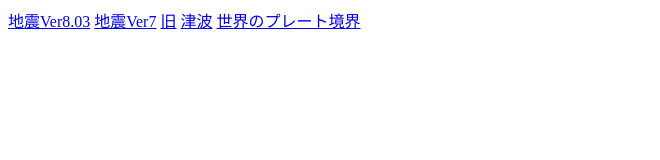
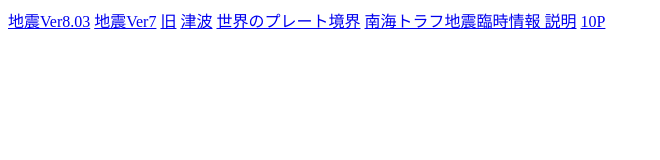
Before and after one commit to Mrdorawni/Mrdorawni-weather_site-jisaku_00000-jishin, a plain HTML site: page top.html in a window 1280 px wide. Shown: the whole page, without its empty margins (0-660 px from the left). Drawn offline with Linux system fonts and the light colour scheme.

Commit message:
Update top.html

```diff
--- a/top.html
+++ b/top.html
@@ -12,6 +12,9 @@
         <a href="https://mrdorawni.github.io/Mrdorawni-weather_site-jisaku_00000-tsunami.github.io/">津波</a>
 
         <a href="World_plate.png">世界のプレート境界</a>
+        <a href="source/shindo/wni/南海トラフ地震臨時情報.png">南海トラフ地震臨時情報 説明</a>
+        <a href="source/shindo/wni/10points.png">10P</a>
+
 
     </body>
 </html>
```
